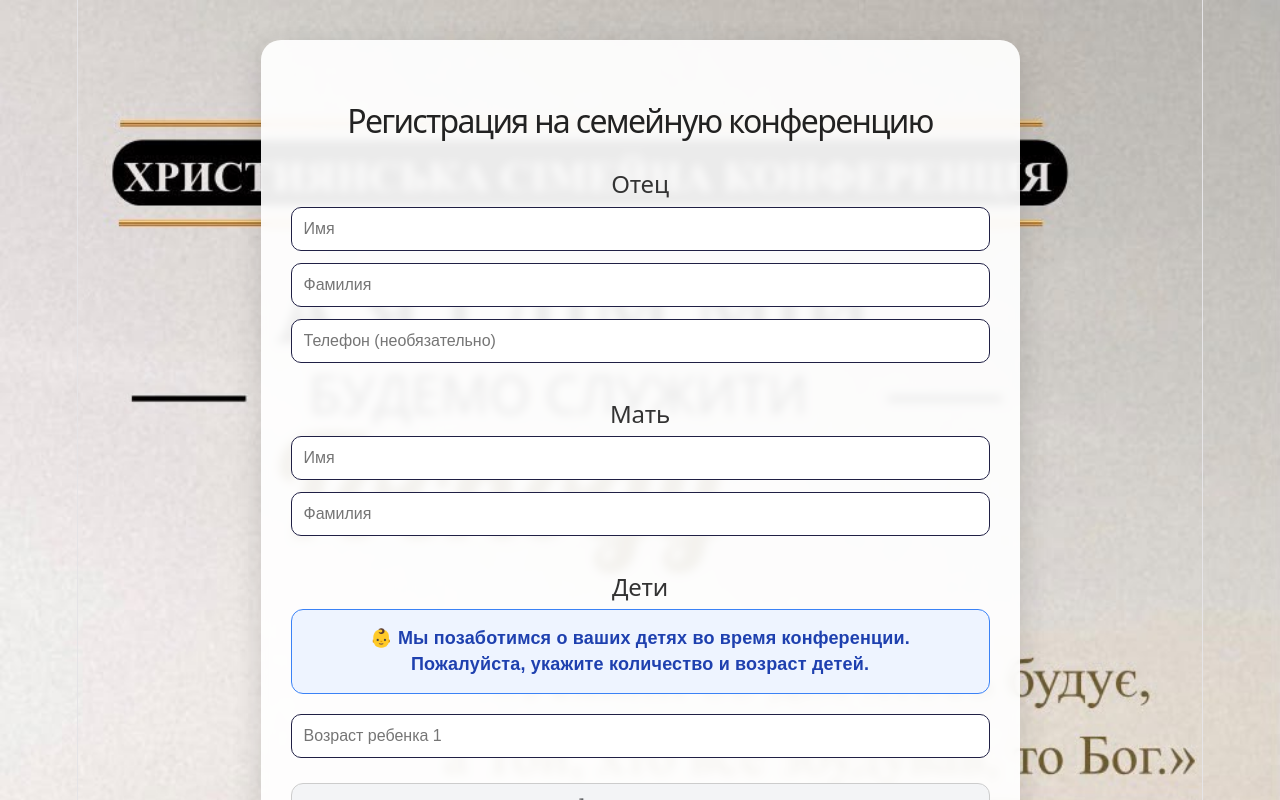
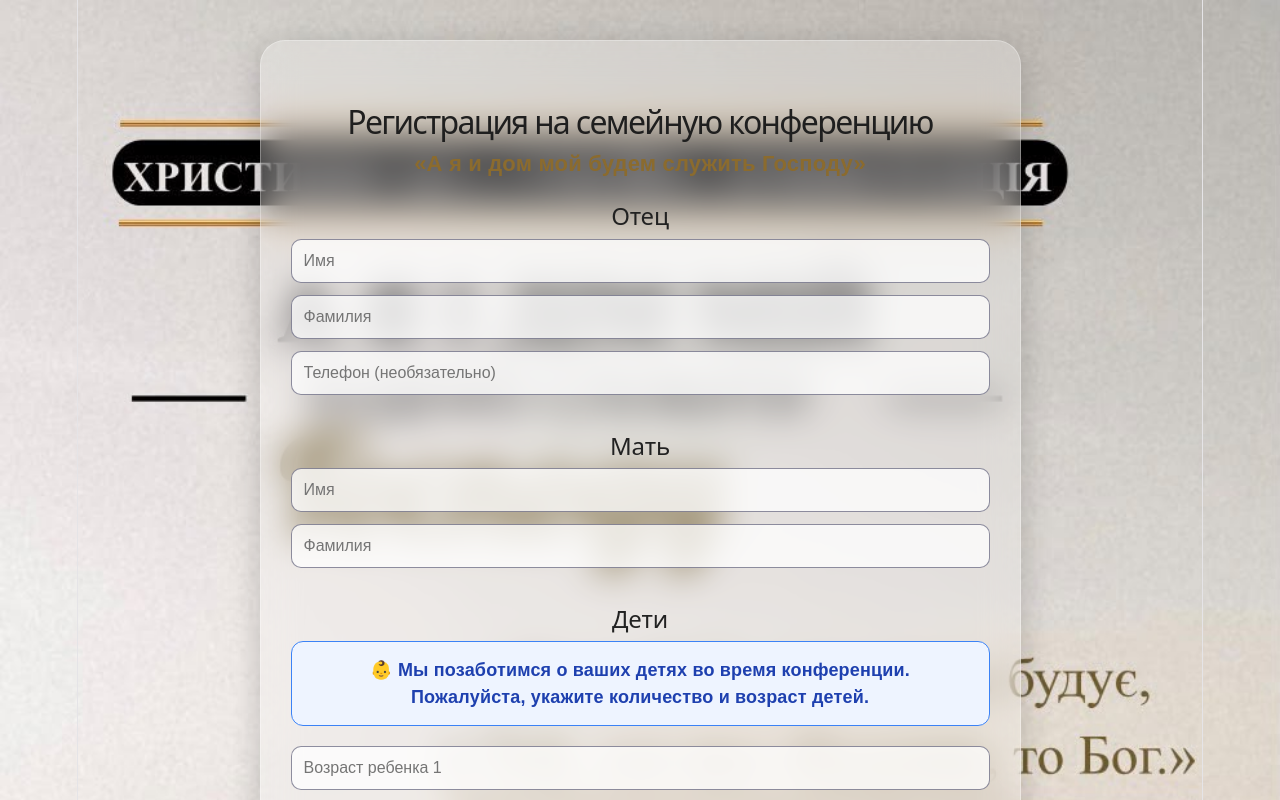
Before and after one commit to Malynskyi/church-registration, a React (Vite) app: page / in a window 1280 px wide. Shown: the top 800 px of the page. Built offline with nearby package versions, Linux system fonts and the light colour scheme.

Commit message:
Changed style

```diff
--- a/src/pages/RegistrationPage.jsx
+++ b/src/pages/RegistrationPage.jsx
@@ -67,6 +67,10 @@ export default function RegistrationPage() {
                 Регистрация на семейную конференцию
             </h1>
 
+            <p className="conference-verse">
+                «А я и дом мой будем служить Господу»
+            </p>
+
 
 
             <FatherForm
--- a/src/styles/RegistrationPage.css
+++ b/src/styles/RegistrationPage.css
@@ -1,13 +1,14 @@
 body {
     margin: 0;
-    background: #f4f4f5;
     font-family: Arial, sans-serif;
-}
 
-body {
-    background: linear-gradient(135deg,
-            #f5f7fa,
-            #e4ecfb);
+    background-image: url("../assets/conference-bg.jpg");
+    background-size: cover;
+    background-position: center;
+    background-repeat: no-repeat;
+    background-attachment: fixed;
+
+    min-height: 100vh;
 }
 
 .registration-container {
@@ -15,54 +16,71 @@ body {
     margin: 40px auto;
     padding: 30px;
 
-    background: rgba(255, 255, 255, 0.92);
+    background: rgba(255, 255, 255, 0.22);
 
-    border-radius: 20px;
+    backdrop-filter: blur(18px);
+    -webkit-backdrop-filter: blur(18px);
 
-    backdrop-filter: blur(5px);
+    border: 1px solid rgba(255, 255, 255, 0.3);
 
-    box-shadow: 0 10px 30px rgba(0, 0, 0, 0.15);
+    border-radius: 25px;
+
+    box-shadow:
+        0 8px 32px rgba(0, 0, 0, 0.2);
 }
 
 .registration-title {
     text-align: center;
-    color: #222;
-    margin-bottom: 30px;
+    color: #1f1f1f;
+    margin-bottom: 15px;
     font-size: 32px;
     line-height: 1.2;
 }
 
 .section-title {
     margin-top: 25px;
-    color: #333;
+    text-align: center;
+    color: #222;
 }
 
 .form-input {
     width: 100%;
     padding: 12px;
     margin-bottom: 12px;
-    border: 1px solid #202045;
+
+    border: 1px solid rgba(32, 32, 69, 0.5);
     border-radius: 10px;
+
     font-size: 16px;
     box-sizing: border-box;
-    background-color: white;
+
+    background: rgba(255, 255, 255, 0.75);
+
     color: #222;
 }
 
 .form-input:focus {
     outline: none;
     border-color: #2563eb;
+    box-shadow: 0 0 10px rgba(37, 99, 235, 0.2);
 }
 
 .submit-button {
     width: 100%;
     padding: 14px;
+
     border: none;
     border-radius: 10px;
+
     background: #2563eb;
     color: white;
+
     font-size: 16px;
     cursor: pointer;
+
+    margin-top: 20px;
+
+    transition: 0.2s;
 }
 
 .submit-button:hover {
@@ -76,10 +94,29 @@ body {
     display: block;
 }
 
-body {
-    background-image: url("../assets/conference-bg.jpg");
-    background-size: cover;
-    background-position: center;
-    background-attachment: fixed;
-    background-repeat: no-repeat;
+.conference-verse {
+    text-align: center;
+
+    font-size: 22px;
+    font-weight: 600;
+
+    color: #8b6b2e;
+
+    margin-top: -5px;
+    margin-bottom: 25px;
 }
+
+@media (max-width: 768px) {
+    .registration-container {
+        margin: 20px;
+        padding: 20px;
+    }
+
+    .registration-title {
+        font-size: 28px;
+    }
+
+    .conference-verse {
+        font-size: 18px;
+    }
+}
```
